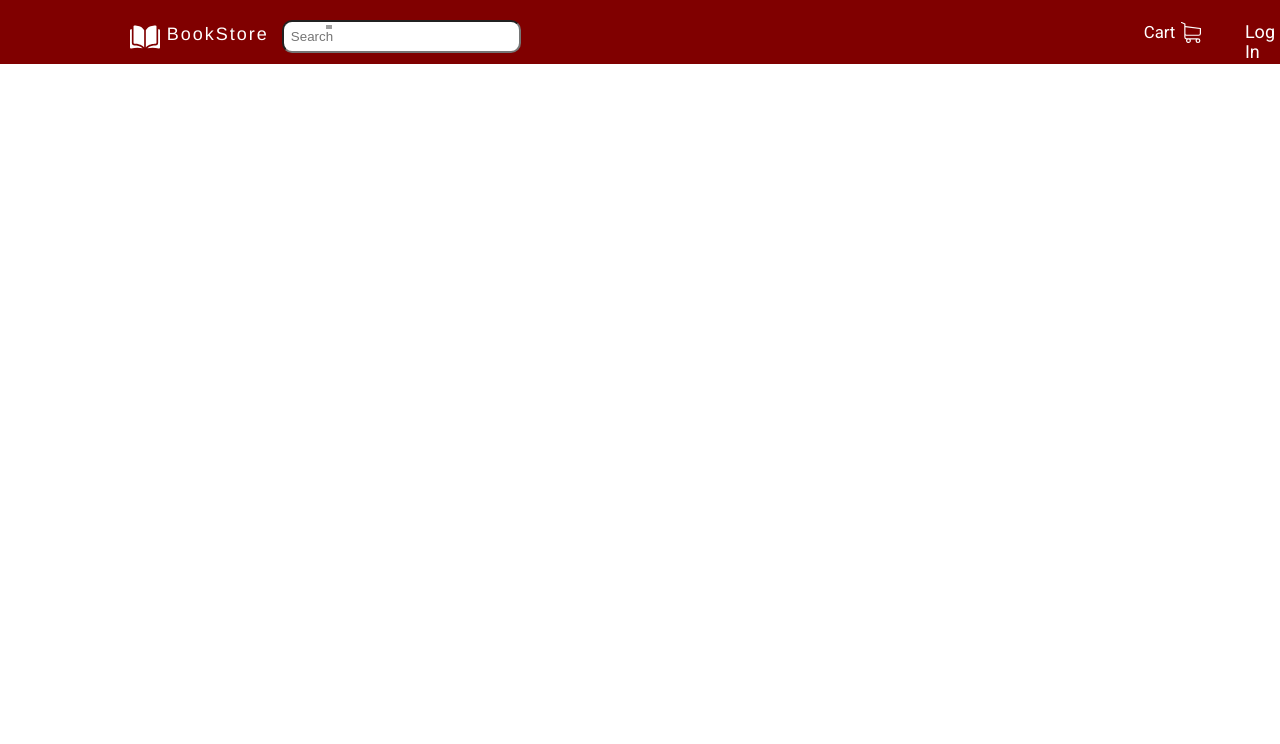
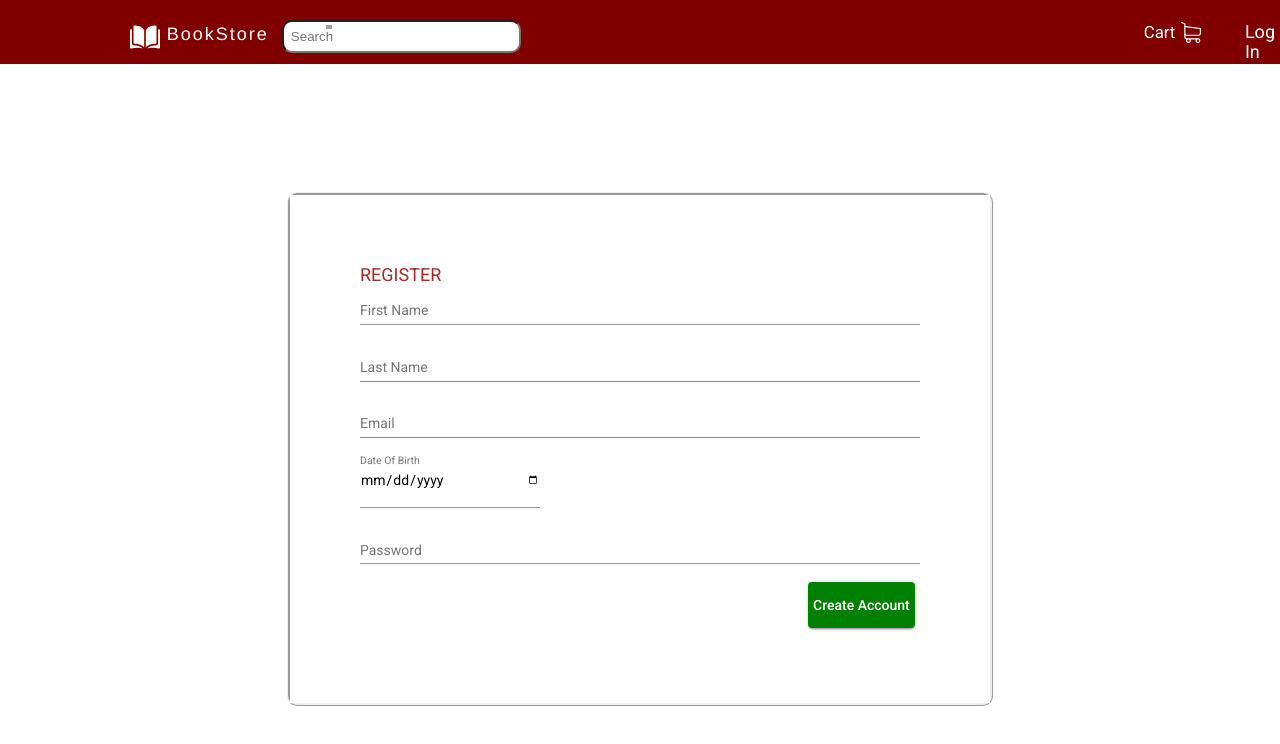
Before and after one commit to aviii007/bookstore-angular-app, an Angular app: page /register in a window 1280 px wide. Before the commit this address led to /. Shown: the top 744 px of the page. Built offline with nearby package versions, Linux system fonts and the light colour scheme; grey boxes are pictures that could not be loaded.

Commit message:
Added:The register and login component with the required css to display the register and login pages with routing

```diff
--- a/src/app/app-routing.module.ts
+++ b/src/app/app-routing.module.ts
@@ -3,12 +3,16 @@ import { RouterModule, Routes } from '@angular/router';
 import { BooksComponent } from './components/books/books.component';
 import { CartComponent } from './components/cart/cart.component';
 import { OrdersComponent } from './components/orders/orders.component';
+import { LoginComponent } from './components/login/login.component';
+import { RegisterComponent } from './components/register/register.component';
 
 
 const routes: Routes = [
   {path:"",component:BooksComponent},
   {path:"cart",component:CartComponent},
-  {path:'orders',component:OrdersComponent}
+  {path:'orders',component:OrdersComponent},
+  {path:'login',component:LoginComponent},
+  {path:'register',component:RegisterComponent}
 ];
 
 @NgModule({
--- a/src/app/app.module.ts
+++ b/src/app/app.module.ts
@@ -24,6 +24,8 @@ import {MatInputModule} from '@angular/material/input';
 import { FormsModule } from '@angular/forms';
 import {MatRadioModule} from '@angular/material/radio';
 import { OrdersComponent } from './components/orders/orders.component';
+import { RegisterComponent } from './components/register/register.component';
+import { LoginComponent } from './components/login/login.component';
 
 
 
@@ -35,7 +37,9 @@ import { OrdersComponent } from './components/orders/orders.component';
     HeaderComponent,
     BooksComponent,
     CartComponent,
-    OrdersComponent
+    OrdersComponent,
+    RegisterComponent,
+    LoginComponent
 
 
 
--- /dev/null
+++ b/src/app/components/login/login.component.css
@@ -0,0 +1,42 @@
+.container{
+    width: auto;
+    display: flex;
+    flex-direction: row;
+    align-items: center;
+    justify-content: center;
+}
+.main-content{
+    border-radius: 10px;
+    border-style:ridge;
+    border-width: 3px;
+    margin: 10%;
+}
+.login{
+    padding: 10%;
+    background-color:white;
+}
+.loginName{
+    font-size: large;
+    text-transform:uppercase;
+    color: brown;
+    margin-bottom: 30px;
+}
+.example-form {
+    min-width: 190px;
+    max-width: 700px;
+    width: 100%;
+  }
+
+  .example-full-width {
+    width: 100%;
+  }
+  .submit{
+    color: white;
+    background-color: green;
+    padding: 5px;
+    margin-right: 60%;
+  }
+  .register{
+    color: white;
+    background-color:crimson;
+  }
--- /dev/null
+++ b/src/app/components/login/login.component.html
@@ -0,0 +1,20 @@
+<div class="container">
+    <div class="main-content">
+        <div class="login">
+            <label class="loginName">Login</label>
+            <form class="example-form">
+                <mat-form-field class="example-full-width">
+                  <mat-label>Email</mat-label>
+                  <input matInput placeholder="Ex. xyz@abc.com" >
+                </mat-form-field>
+
+                <mat-form-field class="example-full-width">
+                  <mat-label>Password</mat-label>
+                  <input matInput>
+                </mat-form-field>
+                    <button class="submit" mat-raised-button routerLink="" type="submit">Log In</button>
+                    <button class="register" routerLink="/register" mat-raised-button >Register</button>
+              </form>
+        </div>
+    </div>
+</div>
--- /dev/null
+++ b/src/app/components/login/login.component.ts
@@ -0,0 +1,15 @@
+import { Component, OnInit } from '@angular/core';
+
+@Component({
+  selector: 'app-login',
+  templateUrl: './login.component.html',
+  styleUrls: ['./login.component.css']
+})
+export class LoginComponent implements OnInit {
+
+  constructor() { }
+
+  ngOnInit(): void {
+  }
+
+}
--- /dev/null
+++ b/src/app/components/register/register.component.css
@@ -0,0 +1,39 @@
+.container{
+    width: auto;
+    display: flex;
+    flex-direction: row;
+    align-items: center;
+    justify-content: center;
+}
+.main-content{
+    border-radius: 10px;
+    border-style:ridge;
+    border-width: 3px;
+    margin: 10%;
+}
+.login{
+    padding: 10%;
+    background-color:white;
+}
+.loginName{
+    font-size: large;
+    text-transform:uppercase;
+    color: brown;
+    margin-bottom: 30px;
+}
+.example-form {
+    min-width: 190px;
+    max-width: 700px;
+    width: 100%;
+    padding-bottom: 5px;
+  }
+
+  .example-full-width {
+    width: 100%;
+  }
+  .submit{
+    color: white;
+    background-color: green;
+    padding: 5px;
+    margin-left: 80%;
+  }
--- /dev/null
+++ b/src/app/components/register/register.component.html
@@ -0,0 +1,35 @@
+<div class="container">
+    <div class="main-content">
+        <div class="login">
+            <label class="loginName">Register</label>
+            <form class="example-form">
+                <mat-form-field class="example-full-width">
+                  <mat-label>First Name</mat-label>
+                  <input matInput  >
+                </mat-form-field>
+
+                <mat-form-field class="example-full-width">
+                  <mat-label>Last Name</mat-label>
+                  <input matInput>
+                </mat-form-field>
+
+                <mat-form-field class="example-full-width">
+                    <mat-label>Email</mat-label>
+                    <input matInput placeholder="Ex. xyz@abc.com" >
+                  </mat-form-field>
+
+                  <mat-form-field class="date">
+                    <mat-label>Date Of Birth</mat-label>
+                    <input matInput type="date">
+                </mat-form-field>
+
+                <mat-form-field class="example-full-width">
+                    <mat-label>Password</mat-label>
+                    <input matInput>
+                </mat-form-field>
+
+                <button class="submit" routerLink="/login" mat-raised-button type="submit">Create Account</button>
+              </form>
+        </div>
+    </div>
+</div>
--- /dev/null
+++ b/src/app/components/register/register.component.ts
@@ -0,0 +1,15 @@
+import { Component, OnInit } from '@angular/core';
+
+@Component({
+  selector: 'app-register',
+  templateUrl: './register.component.html',
+  styleUrls: ['./register.component.css']
+})
+export class RegisterComponent implements OnInit {
+
+  constructor() { }
+
+  ngOnInit(): void {
+  }
+
+}
```
Also changed, not shown: src/app/model/book/userLogin.ts (added, +10 -0 lines), 2 other files (tests, documents, lock files or other folders).
